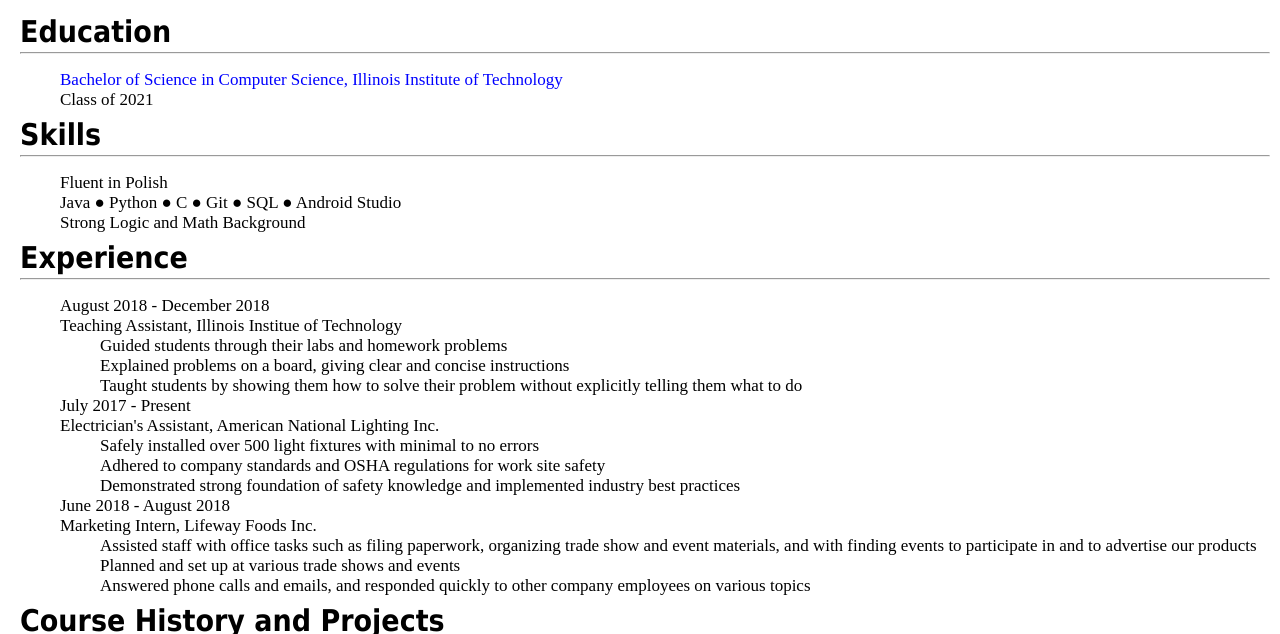
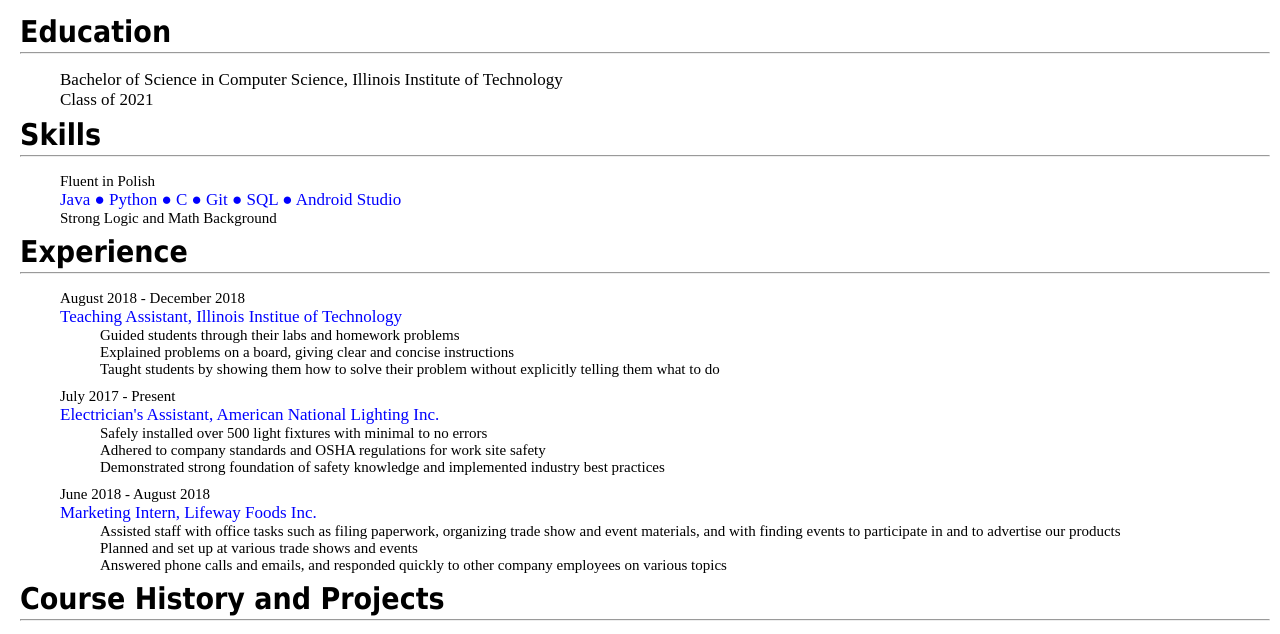
Before and after one commit to kkrynski1/ProfessionalWebsite, a plain HTML site: page resume/index.html in a window 1280 px wide. Shown: the part 161-795 px from the top of the page. Drawn offline with Linux system fonts and the light colour scheme.

Commit message:
Add files via upload

```diff
--- a/resume/css/resumecss.css
+++ b/resume/css/resumecss.css
@@ -81,15 +81,15 @@ div#box5{
 	position: relative;
 	margin: -151px 0px 0px 355px;
 }
-li#endlist{
+.endlist{
 	margin: 0px 0px 10px 0px;
 	font-size: 15px;
 	color: black;
 }
-li#smallerfont{
+.smallerfont{
 	font-size: 15px;
 	color: black;
 }
-li#keyitem{
+.keyitem{
 	color: blue;
 }
```
